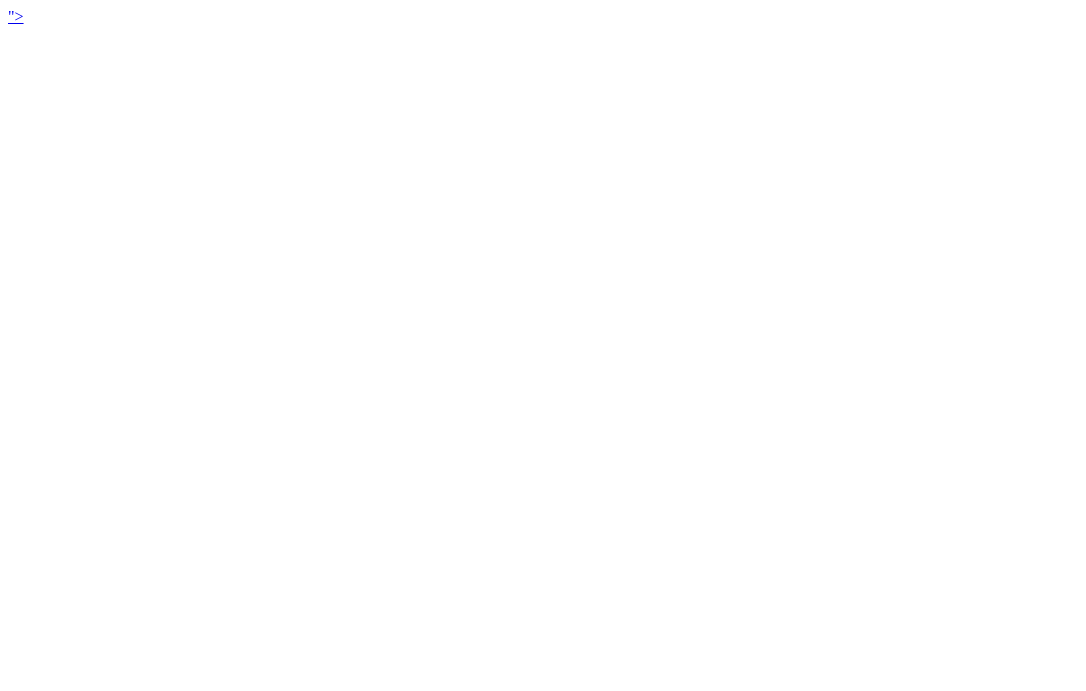
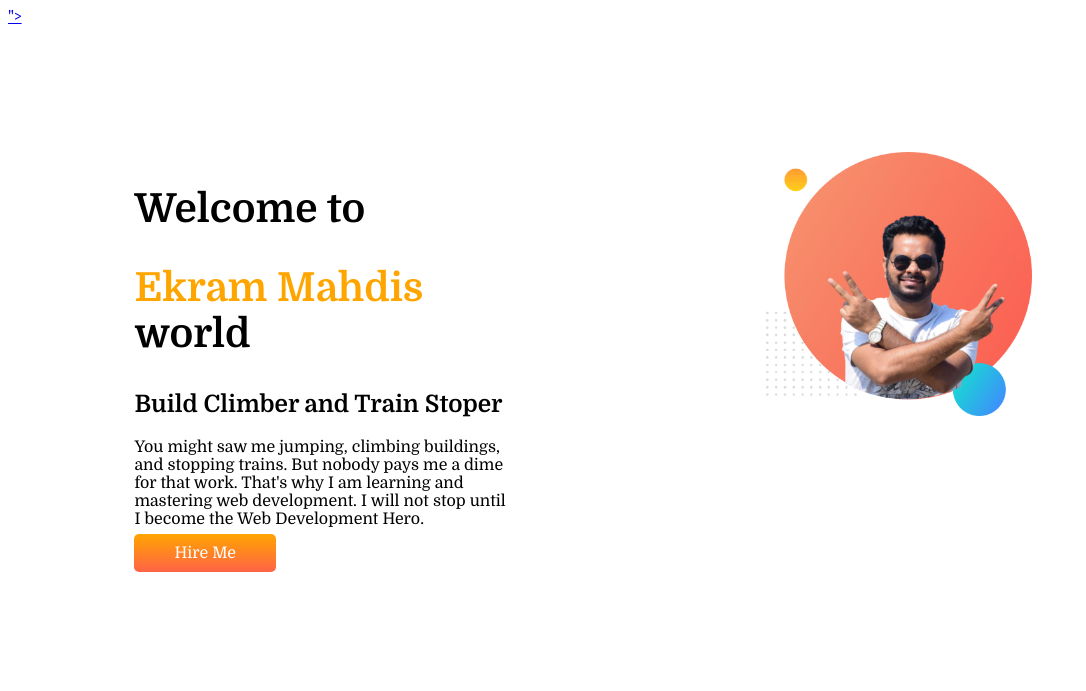
Before and after one commit to eksaf/helo-how, a plain HTML site: page index.html in a window 1280 px wide. Shown: the whole page, without its empty margins (0-1086 px from the left). Drawn offline with Linux system fonts and the light colour scheme.

Commit message:
my first commit

```diff
--- a/index.html
+++ b/index.html
@@ -16,6 +16,29 @@
 </head>
 
 <body>
+    <section>
+        <div class="half-width">
+            <h1>Welcome to</h1>
+            <h1><span class="orange-color">Ekram Mahdis</span> world</h1>
+            <h2>Build Climber and Train Stoper</h2>
+            <p>You might saw me jumping, climbing buildings, and stopping trains. But nobody pays me a dime for that
+                work.
+                That's why I am learning and mastering web development. I will not stop until I become the Web
+                Development
+                Hero.</p>
+            <a class="link-button" target="-blank" href="www.google.com">Hire Me</a>
+        </div>
+        <div class="half-width">
+            <img src="./ekram-pic.png" alt="">
+        </div>
+    </section>
+    <section>
+        <div>
+
+        </div>
+    </section>
+
+
 
 </body>
 
--- a/style.css
+++ b/style.css
@@ -0,0 +1,27 @@
+body{
+    font-family: 'Domine', serif;
+}
+h1{
+    font-size:40Px;
+}
+.orange-color{
+    color:orange;
+}
+section{
+display:flex;
+}
+.half-width{
+    width:50%;
+    padding:10%;
+}
+section img{
+    width:70%;
+}
+.link-button{
+    text-decoration: none;
+    background-image: linear-gradient(orange, tomato);
+    padding:10px 40px;
+    border-radius: 5px;
+    font-weight: 700px;
+    color:white
+}
```
